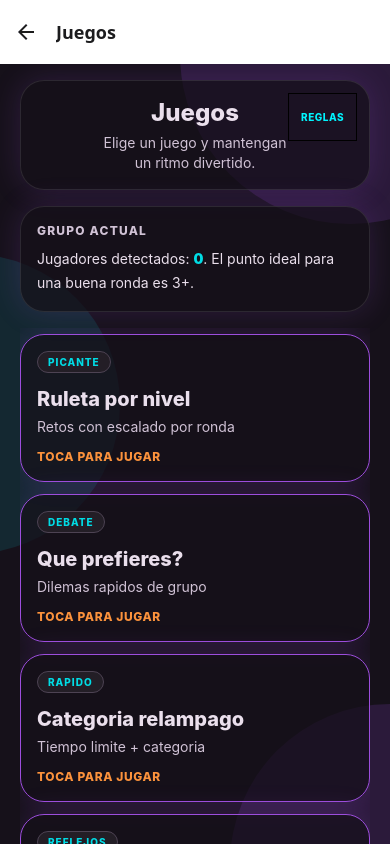
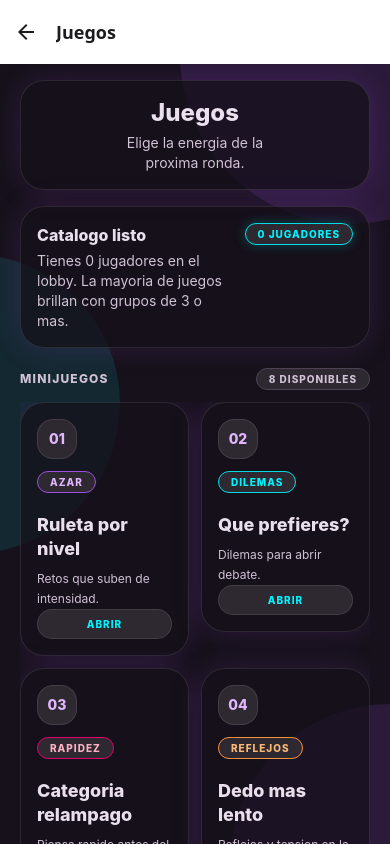
Before and after one commit to davidreyesga/party-minigames, a React Native app in the folder app/: screen /Games in a window 390 px wide. Shown: the top 844 px of the page. Built offline with nearby package versions, Linux system fonts and the light colour scheme.

Commit message:
style: migrate games catalog to electric social

```diff
--- a/app/src/screens/GamesScreen.tsx
+++ b/app/src/screens/GamesScreen.tsx
@@ -1,100 +1,125 @@
 import type { NativeStackScreenProps } from "@react-navigation/native-stack";
 import { FlatList, Pressable, Text, View } from "react-native";
 
-import type { RootStackParamList, GameId } from "../app/navigation.types";
+import type { GameId, RootStackParamList } from "../app/navigation.types";
 import { useSessionStore } from "../store/session.store";
 
+import Card from "../components/ui/Card";
+import GameBadge from "../components/ui/GameBadge";
+import Header from "../components/ui/Header";
 import Screen from "../components/ui/Screen";
-import Header from "../components/ui/Header";
-import Card from "../components/ui/Card";
 import { colors, radius } from "../theme/tokens";
 
 type Props = NativeStackScreenProps<RootStackParamList, "Games">;
+
+type BadgeTone = "primary" | "cyan" | "pink" | "success" | "warning" | "neutral";
 
 const GAMES: {
   id: GameId;
   title: string;
   subtitle: string;
-  tag: string;
+  type: string;
+  tone: BadgeTone;
+  code: string;
 }[] = [
-  { id: "roulette", title: "Ruleta por nivel", subtitle: "Retos con escalado por ronda", tag: "PICANTE" },
-  { id: "wouldYouRather", title: "Que prefieres?", subtitle: "Dilemas rapidos de grupo", tag: "DEBATE" },
-  { id: "rapidCategory", title: "Categoria relampago", subtitle: "Tiempo limite + categoria", tag: "RAPIDO" },
-  { id: "slowFinger", title: "Dedo mas lento", subtitle: "Reflejos en mesa y pantalla", tag: "REFLEJOS" },
-  { id: "impostor", title: "Impostor", subtitle: "Roles ocultos y voto final", tag: "SOCIAL" },
-  { id: "rhymes", title: "Rimas", subtitle: "Cadena rapida sin repetir", tag: "RITMO" },
-  { id: "sequence", title: "Secuencia", subtitle: "Memoria que crece por turno", tag: "MENTE" },
-  { id: "mostLikely", title: "Mas probable", subtitle: "Votacion express del grupo", tag: "GRUPO" },
+  { id: "roulette", title: "Ruleta por nivel", subtitle: "Retos que suben de intensidad.", type: "Azar", tone: "primary", code: "01" },
+  { id: "wouldYouRather", title: "Que prefieres?", subtitle: "Dilemas para abrir debate.", type: "Dilemas", tone: "cyan", code: "02" },
+  { id: "rapidCategory", title: "Categoria relampago", subtitle: "Piensa rapido antes del limite.", type: "Rapidez", tone: "pink", code: "03" },
+  { id: "slowFinger", title: "Dedo mas lento", subtitle: "Reflejos y tension en la mesa.", type: "Reflejos", tone: "warning", code: "04" },
+  { id: "impostor", title: "Impostor", subtitle: "Descubre el rol oculto del grupo.", type: "Roles ocultos", tone: "cyan", code: "05" },
+  { id: "rhymes", title: "Rimas", subtitle: "Creatividad sin romper la cadena.", type: "Creatividad", tone: "pink", code: "06" },
+  { id: "sequence", title: "Secuencia", subtitle: "Memoria que crece por turno.", type: "Memoria", tone: "primary", code: "07" },
+  { id: "mostLikely", title: "Mas probable", subtitle: "Votacion express entre amigos.", type: "Votacion", tone: "success", code: "08" },
 ];
-
-function GameTag({ label }: { label: string }) {
-  return (
-    <View
-      className="self-start px-2.5 py-1"
-      style={{
-        backgroundColor: colors.surface2,
-        borderColor: colors.border,
-        borderWidth: 1,
-        borderRadius: radius.pill,
-      }}
-    >
-      <Text className="text-[10px] font-extrabold tracking-widest" style={{ color: colors.glow }}>
-        {label}
-      </Text>
-    </View>
-  );
-}
 
 export default function GamesScreen({ navigation }: Props) {
   const playersCount = useSessionStore((s) => s.players.length);
 
   return (
     <Screen>
-      <Header
-        title="Juegos"
-        subtitle="Elige un juego y mantengan un ritmo divertido."
-        onRulesPress={() => {}}
-      />
+      <Header title="Juegos" subtitle="Elige la energia de la proxima ronda." />
 
       <Card className="p-4">
-        <Text className="text-xs font-extrabold tracking-widest" style={{ color: colors.textMuted }}>
-          GRUPO ACTUAL
+        <View className="flex-row items-center justify-between gap-3">
+          <View className="flex-1">
+            <Text className="text-base font-extrabold" style={{ color: colors.text }}>
+              Catalogo listo
             </Text>
-        <Text className="mt-2 text-sm leading-6" style={{ color: colors.text }}>
-          Jugadores detectados:{" "}
-          <Text style={{ color: colors.glow, fontWeight: "900" }}>{playersCount}</Text>. El punto
-          ideal para una buena ronda es 3+.
+            <Text className="mt-1 text-sm leading-5" style={{ color: colors.textMuted }}>
+              Tienes {playersCount} jugadores en el lobby. La mayoria de juegos brillan con grupos de 3 o mas.
             </Text>
+          </View>
+          <GameBadge label={`${playersCount} jugadores`} tone="cyan" selected />
+        </View>
       </Card>
 
-      <View className="mt-4 flex-1">
+      <View className="mt-5 flex-1">
+        <View className="mb-3 flex-row items-center justify-between">
+          <Text className="text-xs font-extrabold tracking-widest" style={{ color: colors.textMuted }}>
+            MINIJUEGOS
+          </Text>
+          <GameBadge label={`${GAMES.length} disponibles`} variant="default" />
+        </View>
+
         <FlatList
+          columnWrapperStyle={{ gap: 12 }}
+          contentContainerStyle={{ paddingBottom: 20 }}
           data={GAMES}
-          keyExtractor={(g) => g.id}
           ItemSeparatorComponent={() => <View className="h-3" />}
-          contentContainerStyle={{ paddingBottom: 18, paddingTop: 6 }}
+          keyExtractor={(game) => game.id}
+          numColumns={2}
           showsVerticalScrollIndicator={false}
           renderItem={({ item }) => (
+            <View className="flex-1">
               <Pressable
+                accessibilityLabel={`Abrir ${item.title}`}
+                accessibilityRole="button"
                 onPress={() => navigation.navigate("Game", { gameId: item.id })}
                 style={({ pressed }) => ({
-                transform: [{ scale: pressed ? 0.99 : 1 }],
-                opacity: pressed ? 0.95 : 1,
+                  opacity: pressed ? 0.88 : 1,
+                  transform: [{ scale: pressed ? 0.98 : 1 }],
                 })}
               >
-              <Card className="p-4" glow>
-                <GameTag label={item.tag} />
-                <Text className="mt-3 text-xl font-extrabold" style={{ color: colors.text }}>
+                <Card className="min-h-[224px] p-4">
+                  <View className="gap-3">
+                    <View
+                      className="h-10 w-10 items-center justify-center"
+                      style={{
+                        backgroundColor: colors.surfaceHigh,
+                        borderColor: colors.innerBorder,
+                        borderRadius: radius.default,
+                        borderWidth: 1,
+                      }}
+                    >
+                      <Text className="text-sm font-extrabold" style={{ color: colors.primary }}>
+                        {item.code}
+                      </Text>
+                    </View>
+                    <GameBadge label={item.type} tone={item.tone} />
+                  </View>
+
+                  <Text className="mt-5 text-lg font-extrabold leading-6" style={{ color: colors.text }}>
                     {item.title}
                   </Text>
-                <Text className="mt-1 text-sm" style={{ color: colors.textMuted }}>
+                  <Text className="mt-2 text-xs leading-5" style={{ color: colors.textMuted }}>
                     {item.subtitle}
                   </Text>
-                <Text className="mt-3 text-xs font-extrabold tracking-wider" style={{ color: colors.accent }}>
-                  TOCA PARA JUGAR
+
+                  <View
+                    className="mt-auto items-center justify-center border px-3 py-2"
+                    style={{
+                      backgroundColor: colors.surfaceHigh,
+                      borderColor: colors.innerBorder,
+                      borderRadius: radius.pill,
+                    }}
+                  >
+                    <Text className="text-[10px] font-extrabold tracking-widest" style={{ color: colors.cyan }}>
+                      ABRIR
                     </Text>
+                  </View>
                 </Card>
               </Pressable>
+            </View>
           )}
         />
       </View>
```
Lines whose indentation alone changed are shown as unchanged.
